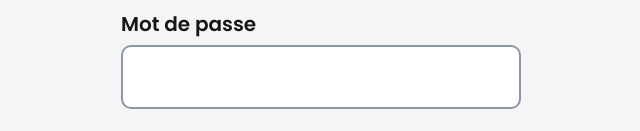
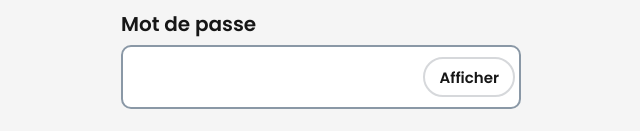
Before and after one commit to fdsalinas14-jpg/gom-sumissions, a website with bundled scripts: page public/index.html in a window 1280 px wide. Shown: the part 409-540 px from the top of the page, without its empty margins (319-959 px from the left). Built offline with nearby package versions, Linux system fonts and the light colour scheme; files whose address does not match are found by name.

Commit message:
Login: botón Afficher/Masquer para ver la clave en el teléfono, sin mayúscula automática
Co-Authored-By: Claude Opus 5.5 <noreply@anthropic.com>
Claude-Session: https://claude.ai/code/session_01C99ZU3LomMNcB8z9M7Hub3

```diff
--- a/public/app.js
+++ b/public/app.js
@@ -89,7 +89,13 @@ function navBar(active) {
 /* ================= Entrada ================= */
 function viewLogin(msg) {
   const user = input({ autocomplete: 'username', autocapitalize: 'none', spellcheck: false, value: store.get('ec_last_user') || '' });
-  const pass = input({ type: 'password', autocomplete: 'current-password' });
+  const pass = input({ id: 'login-pass', type: 'password', autocomplete: 'current-password', autocapitalize: 'none', autocorrect: 'off', spellcheck: false });
+  // Ver la clave: en el teléfono ayuda a confirmar lo que se escribió (mayúsculas, símbolos)
+  const eye = h('button', {
+    type: 'button', class: 'pw-eye', 'aria-pressed': 'false',
+    onclick: () => { const on = pass.type === 'password'; pass.type = on ? 'text' : 'password'; eye.textContent = t(on ? 'hidePw' : 'showPw'); eye.setAttribute('aria-pressed', String(on)); },
+  }, t('showPw'));
+  const passWrap = h('div', { class: 'pw-wrap' }, pass, eye);
   const err = h('div', {}, msg ? alertBox(msg, 'info') : null);
   const btn = h('button', { class: 'btn big hi', type: 'submit' }, t('signIn'));
   const form = h('form', {
@@ -112,7 +118,7 @@ function viewLogin(msg) {
   h('div', { class: 'brand-lg' }, h('img', { src: '/logo-gom.png', alt: 'Climatisation G.O.M.' })),
   h('h1', {}, 'Soumissions'),
   h('p', { class: 'lead' }, t('loginHint')),
-  field(t('user'), user), field(t('password'), pass), err, btn,
+  field(t('user'), user), h('div', { class: 'fld' }, h('label', { class: 'f', for: 'login-pass' }, t('password')), passWrap), err, btn,
   h('div', { class: 'login-lang' }, ['fr', 'en'].map((code) => h('button', {
     class: S.lang === code ? 'seg on' : 'seg', type: 'button',
     onclick: () => { S.lang = code; store.set('ec_lang', code); document.documentElement.lang = code; render(); },
--- a/public/i18n.js
+++ b/public/i18n.js
@@ -8,7 +8,7 @@ const fr = {
 
   // Login y cuenta
   loginHint: 'Entrez votre nom et votre mot de passe.', user: 'Votre nom', password: 'Mot de passe', signIn: 'Entrer',
-  badLogin: 'Le nom ou le mot de passe n’est pas bon. Réessayez.', account: 'Mon compte', currentPw: 'Mot de passe actuel',
+  badLogin: 'Le nom ou le mot de passe n’est pas bon. Réessayez.', showPw: 'Afficher', hidePw: 'Masquer', account: 'Mon compte', currentPw: 'Mot de passe actuel',
   newPw: 'Nouveau mot de passe (8 caractères ou plus)', changePw: 'Changer mon mot de passe', pwChanged: 'Mot de passe changé.',
 
   // Navegación
@@ -143,7 +143,7 @@ const en = {
   showMore: 'Show more', none: 'None', optional: '(optional)', by: (n) => `By ${n}`,
 
   loginHint: 'Enter your name and password.', user: 'Your name', password: 'Password', signIn: 'Enter',
-  badLogin: 'Wrong name or password. Try again.', account: 'My account', currentPw: 'Current password',
+  badLogin: 'Wrong name or password. Try again.', showPw: 'Show', hidePw: 'Hide', account: 'My account', currentPw: 'Current password',
   newPw: 'New password (8 characters or more)', changePw: 'Change my password', pwChanged: 'Password changed.',
 
   navQuotes: 'Quotes', navReviews: 'Reviews', navCatalog: 'Catalog', navMore: 'More', navHistory: 'History',
--- a/public/styles.css
+++ b/public/styles.css
@@ -471,3 +471,8 @@ a.quote { color: inherit; text-decoration: none; }
 .calc-out .calc-total { border-top: 2px solid var(--ink); padding-top: 6px; }
 .mult-row { display: flex; gap: 10px; align-items: flex-end; }
 .pick-pre { display: block; font-size: 15px; color: var(--muted, #5b6875); margin-bottom: 2px; }
+
+/* Mot de passe avec bouton Afficher */
+.pw-wrap { position: relative; }
+.pw-wrap input { padding-right: 104px; }
+.pw-eye { position: absolute; right: 6px; top: 50%; transform: translateY(-50%); min-height: 40px; padding: 0 14px; border-radius: 999px; border: 2px solid var(--line); background: var(--white); color: var(--ink); font: 600 15px var(--font); cursor: pointer; }
```
